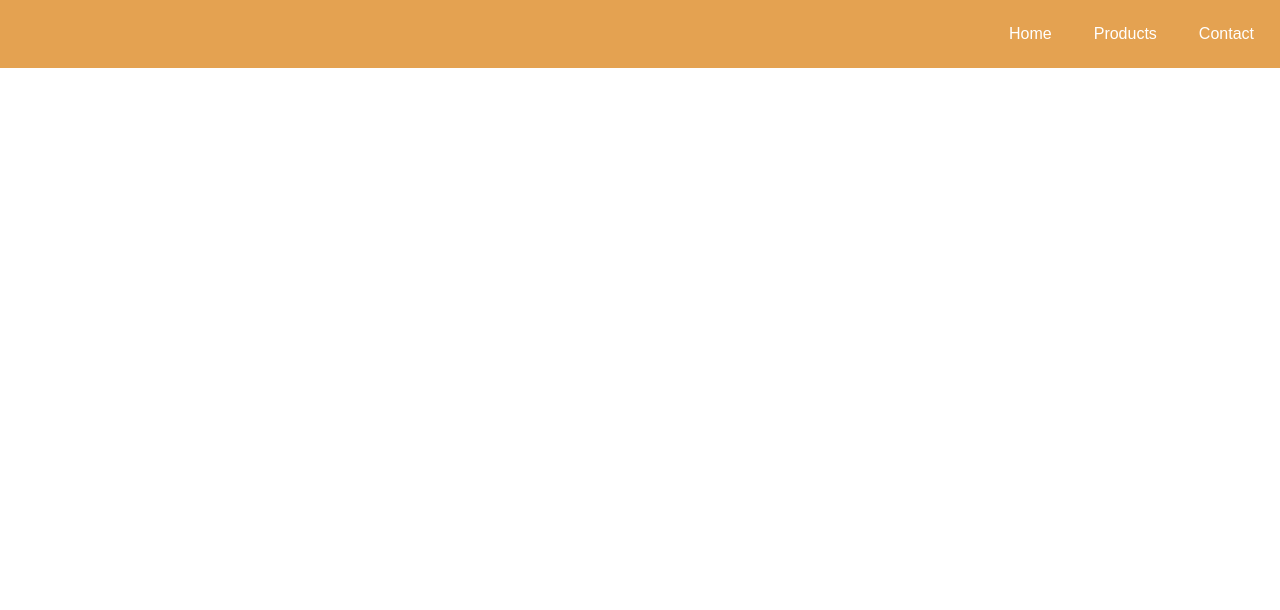
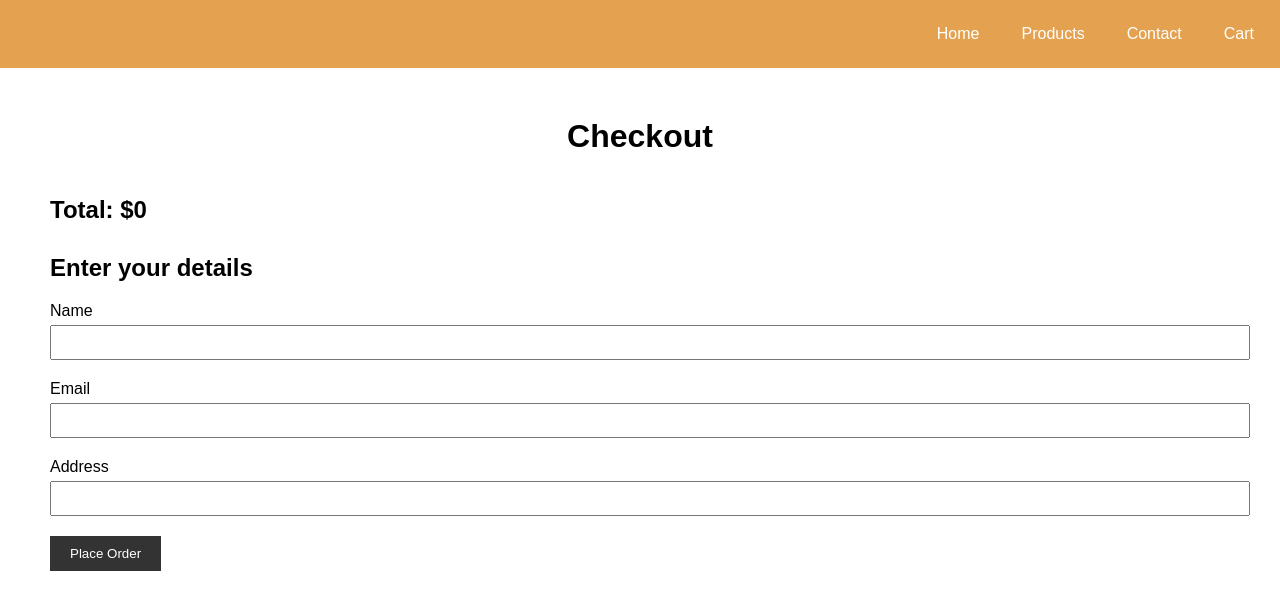
Before and after one commit to mayurpatle/S-MART-ReactJs-, a React (Create React App) app: page /checkout in a window 1280 px wide. Shown: the top 610 px of the page. Built offline with nearby package versions, Linux system fonts and the light colour scheme.

Commit message:
added the  useconext hooks  and set upthe  context added the  cart page  and  order  checkout  pages

```diff
--- a/src/App.js
+++ b/src/App.js
@@ -1,21 +1,34 @@
-import React from 'react';
-import './App.css';
-import Home from './pages/Home';
-import { Route , Routes  } from 'react-router-dom';
-import Navbar from './components/Navbar';
-import Products from './pages/Products';
-import ProductDetail  from './pages/ProductDetail';
+import React from "react";
+import "./App.css";
+import Home from "./pages/Home";
+import { Route, Routes } from "react-router-dom";
+import Navbar from "./components/Navbar";
+import Products from "./pages/Products";
+import ProductDetail from "./pages/ProductDetail";
+import ShoppingCartProvider from "./ShoppingCartContext";
+import ShoppingCart from "./components/ShoppingCart";
+import Checkout from "./Checkout";
+import OrderPlaced from "./pages/OrderPlaced";
 function App() {
+  const [cartItems, setCartItems] = React.useState([]);
+
+  const addToCart = (product) => {
+    setCartItems([...cartItems, product]);
+  };
+
   return (
-    <div className="App">
+    <ShoppingCartProvider>
       <Navbar />
       <Routes>
         <Route path="/" element={<Home />} />
         <Route path="/products" element={<Products />} />
         <Route path="/products/:productId" element={<ProductDetail />} />
-
+        <Route path="/checkout" element={<Checkout cartItems={cartItems} />} />
+        <Route path="/cart" element={<ShoppingCart />} />
+        <Route path="/orderplaced" element={<OrderPlaced />} />{" "}
+        {/* Add route for OrderPlaced */}
       </Routes>
-    </div>
+    </ShoppingCartProvider>
   );
 }
 
--- /dev/null
+++ b/src/Checkout.jsx
@@ -0,0 +1,52 @@
+import React, { useContext } from "react";
+import { useNavigate } from "react-router-dom";
+import { ShoppingCartContext } from "./ShoppingCartContext";
+import styles from './styles/Checkout.module.css'
+
+const Checkout = () => {
+  const { cartItems, clearCart } = useContext(ShoppingCartContext);
+  const navigate = useNavigate();
+  const totalPrice = cartItems.reduce((sum, item) => sum + item.price, 0);
+
+  const handleSubmit = (e) => {
+    e.preventDefault();
+    // Here you would typically send the order data to a server
+    clearCart(); // Clear the cart after placing the order
+    navigate("/orderplaced"); // Navigate to the order placed page
+  };
+
+  return (
+    <div className={styles.checkout}>
+      <h1>Checkout</h1>
+      <div className={styles.cartItems}>
+        {cartItems.map((item, index) => (
+          <div key={index} className={styles.cartItem}>
+            <h2>{item.name}</h2>
+            <p>${item.price}</p>
+          </div>
+        ))}
+      </div>
+      <div className={styles.total}>
+        <h2>Total: ${totalPrice}</h2>
+      </div>
+      <form className={styles.checkoutForm} onSubmit={handleSubmit}>
+        <h2>Enter your details</h2>
+        <div>
+          <label>Name</label>
+          <input type="text" name="name" required />
+        </div>
+        <div>
+          <label>Email</label>
+          <input type="email" name="email" required />
+        </div>
+        <div>
+          <label>Address</label>
+          <input type="text" name="address" required />
+        </div>
+        <button type="submit">Place Order</button>
+      </form>
+    </div>
+  );
+};
+
+export default Checkout;
--- /dev/null
+++ b/src/ShoppingCartContext.jsx
@@ -0,0 +1,30 @@
+// src/ShoppingCartContext.js
+import React, { createContext, useState } from "react";
+
+export const ShoppingCartContext = createContext();
+
+const ShoppingCartProvider = ({ children }) => {
+  const [cartItems, setCartItems] = useState([]);
+
+  const addToCart = (product) => {
+    setCartItems([...cartItems, product]);
+  };
+
+  const removeFromCart = (productId) => {
+    setCartItems(cartItems.filter((item) => item.id !== productId));
+  };
+
+  const clearCart = () => {
+    setCartItems([]);
+  };
+
+  return (
+    <ShoppingCartContext.Provider
+      value={{ cartItems, addToCart, removeFromCart, clearCart }}
+    >
+      {children}
+    </ShoppingCartContext.Provider>
+  );
+};
+
+export default ShoppingCartProvider;
--- a/src/components/Navbar.jsx
+++ b/src/components/Navbar.jsx
@@ -9,10 +9,11 @@ const Navbar = () => {
       {/* Container for  search box  */}
       <div className={styles.searchContainer}></div>
       {/*  left container  */}
-      <div className= {styles.leftContainer}>
+      <div className={styles.leftContainer}>
         <Link to="/">Home</Link>
         <Link to="/products">Products</Link>
         <Link to="/contact">Contact</Link>
+        <Link to="/cart">Cart</Link>
       </div>
     </nav>
   );
--- /dev/null
+++ b/src/components/ShoppingCart.jsx
@@ -0,0 +1,42 @@
+// src/components/ShoppingCart.js
+import React, { useContext } from "react";
+import { ShoppingCartContext } from "../ShoppingCartContext";
+import styles from "../styles/ShoppingCart.module.css";
+import { Link } from "react-router-dom";
+const ShoppingCart = () => {
+  const { cartItems, removeFromCart, clearCart } =
+    useContext(ShoppingCartContext);
+
+  return (
+    <div className={styles.shoppingCart}>
+      <h1>Shopping Cart</h1>
+      <div className={styles.cartItems}>
+        {cartItems.length === 0 ? (
+          <p>No items in the cart</p>
+        ) : (
+          cartItems.map((item, index) => (
+            <div key={index} className={styles.cartItem}>
+              <h2>{item.name}</h2>
+              <p>${item.price}</p>
+              <button onClick={() => removeFromCart(item.id)}>Remove</button>
+            </div>
+          ))
+        )}
+      </div>
+      {cartItems.length > 0 && (
+        <>
+          <button onClick={clearCart} className={styles.clearCart}>
+            Clear Cart
+          </button>
+          <Link to="/checkout">
+            <button className={styles.checkoutButton}>
+              Proceed to Checkout
+            </button>
+          </Link>
+        </>
+      )}
+    </div>
+  );
+};
+
+export default ShoppingCart;
--- /dev/null
+++ b/src/pages/OrderPlaced.js
@@ -0,0 +1,15 @@
+import React from "react";
+import { Link } from "react-router-dom";
+import styles from "../styles/OrderPlaced.module.css";
+
+const OrderPlaced = () => {
+  return (
+    <div className={styles.orderPlaced}>
+      <h1>Congratulations!</h1>
+      <p>Your order has been placed successfully.</p>
+      <Link to="/">Go back to Home</Link>
+    </div>
+  );
+};
+
+export default OrderPlaced;
--- a/src/pages/ProductDetail.jsx
+++ b/src/pages/ProductDetail.jsx
@@ -1,13 +1,15 @@
 import React from 'react'
-import { useState  ,  useEffect } from 'react'
+import { useState  ,  useEffect , useContext} from 'react'
 import { useParams } from 'react-router-dom'
 import styles from '../styles/ProductDetail.module.css';
+import { ShoppingCartContext } from "../ShoppingCartContext";
 
 const ProductDetail = () => {
 
     const {productId}  =  useParams() ;
     const [product   , setProduct ]  = useState(null)  ;
     const [loading, setLoading] = useState(true);
+    const { addToCart } = useContext(ShoppingCartContext);
 
     useEffect(() => {
         console.log("Fetching product data...");
@@ -41,6 +43,7 @@ const ProductDetail = () => {
         <p>${product.price}</p>
         <br></br>
         <p>{product.info}</p>
+        <button onClick={() => addToCart(product)}>Add to Cart</button>
       </div>
     );
 }
--- a/src/pages/Products.jsx
+++ b/src/pages/Products.jsx
@@ -1,7 +1,7 @@
-import React , {useState  , useEffect } from 'react'
+import React , {useState  , useEffect , useContext } from 'react'
 import styles from  '../styles/Products.module.css'
 import { Link } from 'react-router-dom';
-
+import { ShoppingCartContext } from "../ShoppingCartContext";
 
 const Products = () => {
   const [products  ,  setProducts ]  =  useState([])   ;
@@ -15,7 +15,10 @@ const Products = () => {
     } ,   []
     // [] means this effect will only run once on component mount
 
+
   )
+
+  const { addToCart } = useContext(ShoppingCartContext);
 
   return (
     <div>
@@ -27,6 +30,7 @@ const Products = () => {
             <p>{product.description}</p>
             <p>${product.price}</p>
             <Link to={`/products/${product.id}`}> View Details </Link>
+            <button onClick={() => addToCart(product)}>Add to Cart</button>
           </div>
         ))}
       </div>
--- /dev/null
+++ b/src/styles/Checkout.module.css
@@ -0,0 +1,53 @@
+/* src/styles/Checkout.module.css */
+.checkout {
+  margin: 50px;
+}
+
+.cartItems {
+  display: flex;
+  flex-wrap: wrap;
+}
+
+.cartItem {
+  border: 1px solid #ccc;
+  padding: 20px;
+  margin: 10px;
+  border-radius: 5px;
+  width: 30%;
+  box-shadow: 0 2px 4px rgba(0, 0, 0, 0.1);
+}
+
+.total {
+  margin-top: 20px;
+}
+
+.checkoutForm {
+  margin-top: 30px;
+}
+
+.checkoutForm div {
+  margin-bottom: 10px;
+}
+
+.checkoutForm label {
+  display: block;
+  margin-bottom: 5px;
+}
+
+.checkoutForm input {
+  width: 100%;
+  padding: 8px;
+  margin-bottom: 10px;
+}
+
+.checkoutForm button {
+  padding: 10px 20px;
+  background-color: #333;
+  color: white;
+  border: none;
+  cursor: pointer;
+}
+
+.checkoutForm button:hover {
+  background-color: #555;
+}
--- /dev/null
+++ b/src/styles/OrderPlaced.module.css
@@ -0,0 +1,22 @@
+.orderPlaced {
+  text-align: center;
+  padding: 2rem;
+}
+
+.orderPlaced h1 {
+  color: green;
+}
+
+.orderPlaced p {
+  font-size: 1.2rem;
+}
+
+.orderPlaced a {
+  display: inline-block;
+  margin-top: 1rem;
+  padding: 0.5rem 1rem;
+  background-color: #007bff;
+  color: white;
+  text-decoration: none;
+  border-radius: 4px;
+}
--- a/src/styles/Products.module.css
+++ b/src/styles/Products.module.css
@@ -16,3 +16,6 @@
 .productItem h2 {
   margin-top: 0;
 }
+h1 {
+  text-align: center;
+}
--- /dev/null
+++ b/src/styles/ShoppingCart.module.css
@@ -0,0 +1,31 @@
+/* src/styles/ShoppingCart.module.css */
+.shoppingCart {
+  margin: 50px;
+}
+
+.cartItems {
+  display: flex;
+  flex-wrap: wrap;
+}
+
+.cartItem {
+  border: 1px solid #ccc;
+  padding: 20px;
+  margin: 10px;
+  border-radius: 5px;
+  width: 30%;
+  box-shadow: 0 2px 4px rgba(0, 0, 0, 0.1);
+}
+
+.clearCart {
+  margin-top: 20px;
+  padding: 10px 20px;
+  background-color: #333;
+  color: white;
+  border: none;
+  cursor: pointer;
+}
+
+.clearCart:hover {
+  background-color: #555;
+}
```
